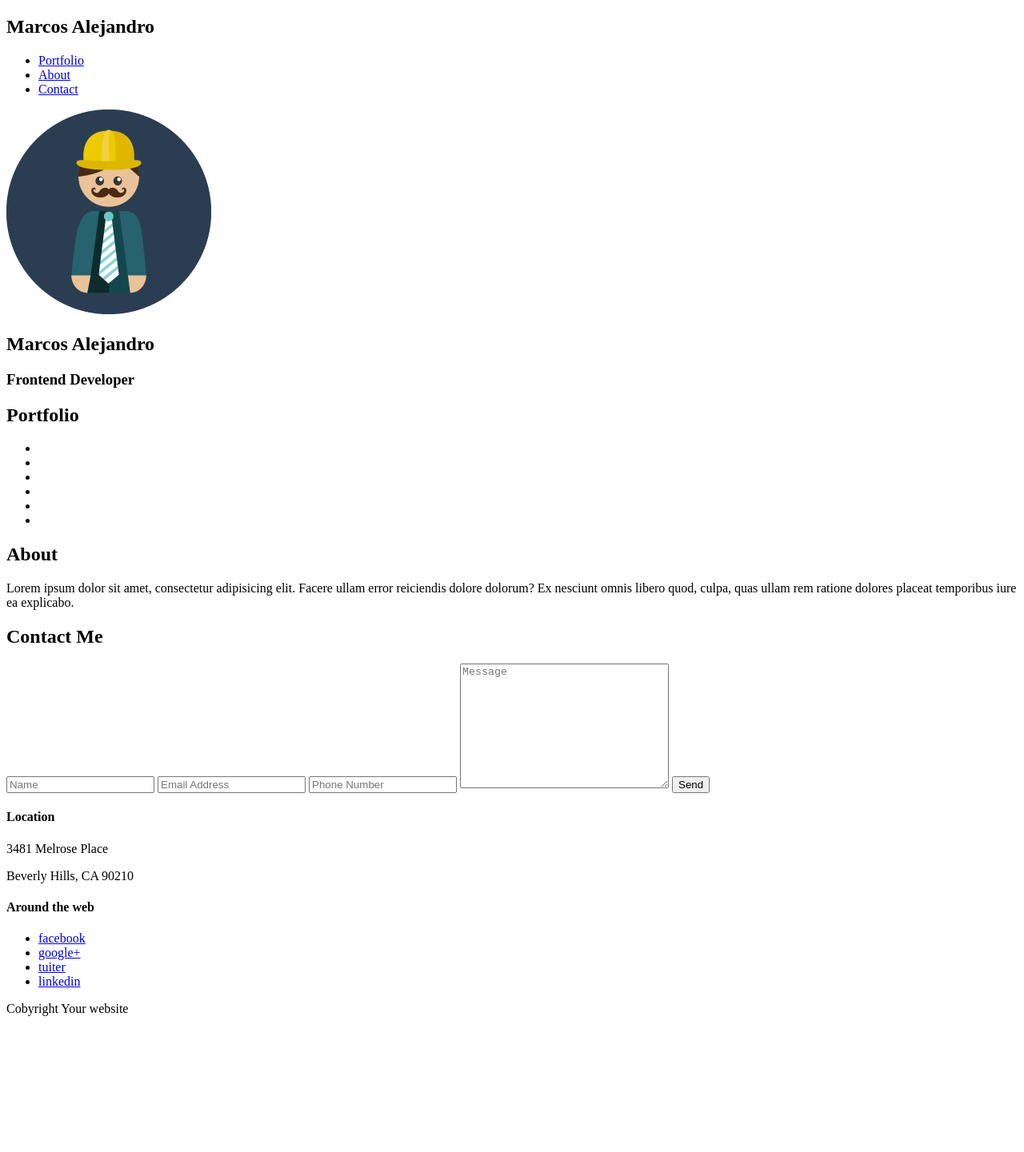
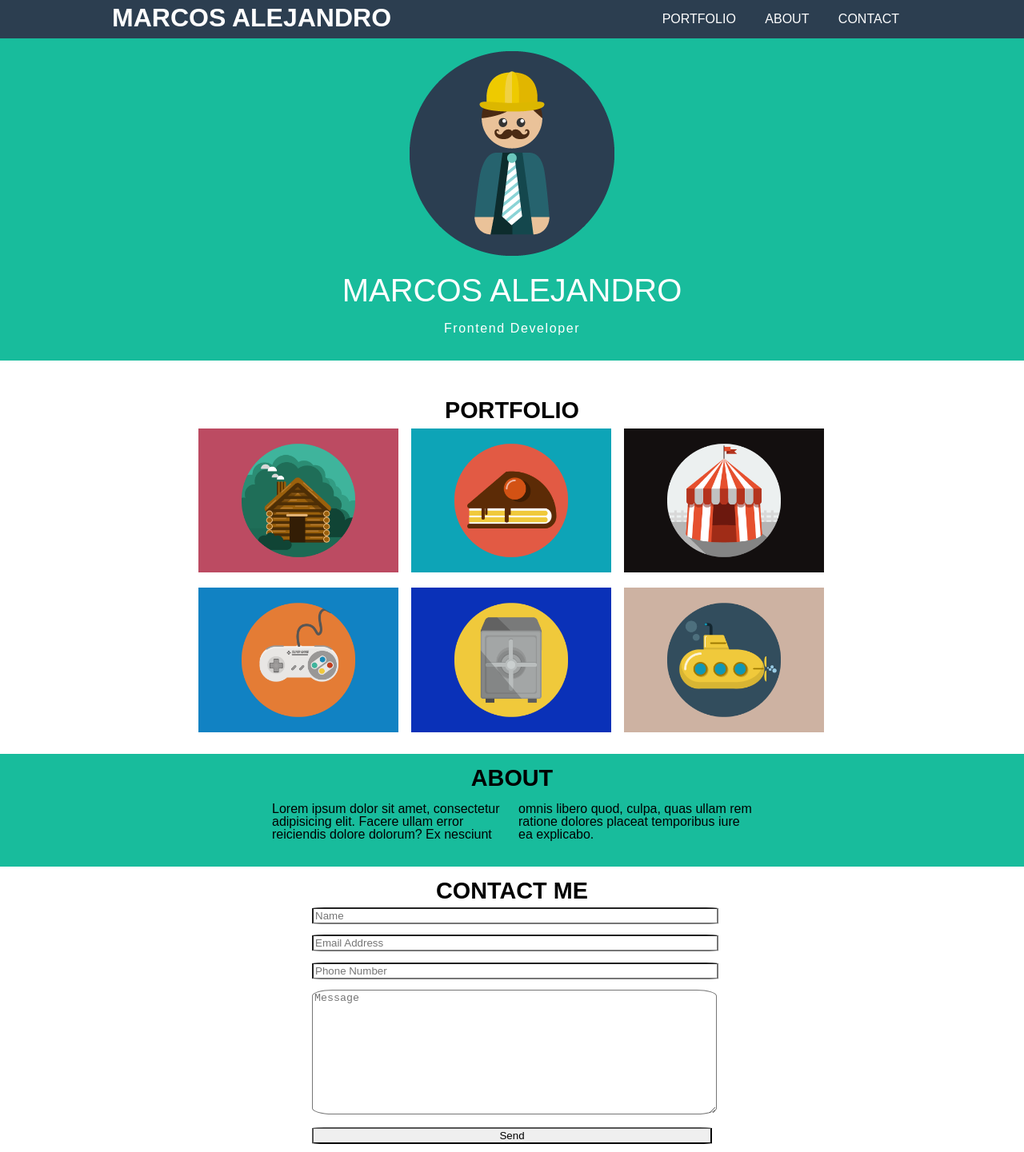
Before and after one commit to maginkgo/Workshops, a plain HTML site: page Portfolio TP7/index.html in a window 1280 px wide. Shown: the top 1441 px of the page at 80% size. Before the commit the page ends 1287 px from the top, so only its background shows below. Drawn offline with Linux system fonts and the light colour scheme.

Commit message:
Pryecto Portfolio v.2

```diff
--- /dev/null
+++ b/Portfolio TP7/css/estilos.css
@@ -0,0 +1,162 @@
+.container{
+	max-width: 1000px;
+	margin:auto;
+}
+
+#nav, footer{
+	background: #2C3E50;
+}
+
+body{
+	font-family: sans-serif;
+}
+
+header, #about{
+	background: #18BC9C;
+}
+
+footer .copyright{
+	background: #233140;
+}
+
+header{
+	color: white;
+}
+
+a{
+	text-decoration: none;
+	color:white;
+}
+
+#nav{
+	overflow: auto;
+}
+
+#nav ul li{
+	display: inline-block;
+	margin: 1em;
+}
+
+header h1{
+	float:left;
+	font-size: 2em;
+	margin-top: 0.2em;
+	text-transform: uppercase;
+	font-weight: bold;
+}
+
+header nav{
+	float:right;
+	text-transform: uppercase;
+}
+
+header article{
+	padding: 1em;
+	text-align: center;
+}
+
+header article img{
+	width:;
+}
+
+header article h2{
+	font-size: 2.5em;
+	text-transform: uppercase;
+	margin: 0.5em 0;
+}
+
+header article h3{
+	letter-spacing: 0.1em;
+	margin-bottom: 1em;
+}
+
+#portfolio{
+	text-align: center;
+	padding: 1em;
+	margin-top: 2em;
+}
+
+#portfolio h2{
+	text-transform: uppercase;
+	font-size: 1.8em;
+	font-weight: bold;
+}
+
+#portfolio ul{
+	display: flex;
+	flex-wrap:wrap;
+	max-width: 800px;
+	margin: auto;
+}
+#portfolio img{
+	width: 250px;
+}
+#portfolio li{
+	margin: 0.5em;
+}
+#about{
+	text-align: center;
+	padding: 1em;
+}
+#about h2{
+	text-transform: uppercase;
+	font-size: 1.8em;
+	font-weight: bold;
+}
+#about article{
+	padding: 1em;
+	margin: auto;
+	text-align: left;
+	column-count:2;
+	max-width: 600px;
+}
+#contact{
+	text-align: center;
+	margin: 1em;
+}
+#contact h2{
+	text-transform: uppercase;
+	font-size: 1.8em;
+	font-weight: bold;
+}
+#contact form{
+	max-width: 500px;
+	margin: auto;
+}
+#contact form input, textarea{
+	width: 100%;
+	margin: 0.5em auto;
+	border-radius: 5%;
+}
+
+footer{
+	color:white;
+	margin: 1em auto;
+}
+
+footer .container{
+	padding: 2em;
+	display: flex;
+	justify-content:space-around;
+}
+
+footer ul{
+	display: flex;
+}
+
+footer ul li{
+	margin:0.5em;
+}
+
+footer h4{
+	text-transform: uppercase;
+	font-weight: bold;
+}
+footer .container div{
+	text-align: center;
+}
+
+footer .copyright{
+	text-align: center;
+	padding: 2em;
+}
--- /dev/null
+++ b/Portfolio TP7/css/reset.css
@@ -0,0 +1,48 @@
+/* http://meyerweb.com/eric/tools/css/reset/
+   v2.0 | 20110126
+   License: none (public domain)
+*/
+
+html, body, div, span, applet, object, iframe,
+h1, h2, h3, h4, h5, h6, p, blockquote, pre,
+a, abbr, acronym, address, big, cite, code,
+del, dfn, em, img, ins, kbd, q, s, samp,
+small, strike, strong, sub, sup, tt, var,
+b, u, i, center,
+dl, dt, dd, ol, ul, li,
+fieldset, form, label, legend,
+table, caption, tbody, tfoot, thead, tr, th, td,
+article, aside, canvas, details, embed,
+figure, figcaption, footer, header, hgroup,
+menu, nav, output, ruby, section, summary,
+time, mark, audio, video {
+	margin: 0;
+	padding: 0;
+	border: 0;
+	font-size: 100%;
+	font: inherit;
+	vertical-align: baseline;
+}
+/* HTML5 display-role reset for older browsers */
+article, aside, details, figcaption, figure,
+footer, header, hgroup, menu, nav, section {
+	display: block;
+}
+body {
+	line-height: 1;
+}
+ol, ul {
+	list-style: none;
+}
+blockquote, q {
+	quotes: none;
+}
+blockquote:before, blockquote:after,
+q:before, q:after {
+	content: '';
+	content: none;
+}
+table {
+	border-collapse: collapse;
+	border-spacing: 0;
+}
--- a/Portfolio TP7/index.html
+++ b/Portfolio TP7/index.html
@@ -2,44 +2,58 @@
 <html lang="en">
 <head>
 	<meta charset="UTF-8">
+	<meta name="viewport" content="width=device-width">
 	<title>Workshop 1</title>
+	<link rel="stylesheet" href="css/reset.css">
+	<link rel="stylesheet" href="css/estilos.css">
 </head>
 <body>
 	<header>
+		<div id="nav">
+			<div class="container">
+				<h1>Marcos Alejandro</h1>
 				<nav>
-			<h1>Marcos Alejandro</h1>
-			<div>
 					<ul>
-					<li><a href="#">Portfolio</a></li>
-					<li><a href="#">About</a></li>
-					<li><a href="#">Contact</a></li>
+						<li><a href="">Portfolio</a></li>
+						<li><a href="">About</a></li>
+						<li><a href="">Contact</a></li>
 					</ul>
+				</nav>
 			</div>
-		</nav>
+		</div>
+		<div class="container">
 			<article>
 				<img src="imagenes/trabajador.png" alt="">
 				<h2>Marcos Alejandro</h2>
 				<h3>Frontend Developer</h3>
 			</article>
+		</div>
 	</header>
-	<section>
+	<section id="portfolio">
+		<div class="container">
 			<h2>Portfolio</h2>
 			<div>
 				<ul>
-				<li><img src="#" alt=""></li>
-				<li><img src="#" alt=""></li>
-				<li><img src="#" alt=""></li>
-				<li><img src="#" alt=""></li>
-				<li><img src="#" alt=""></li>
-				<li><img src="#" alt=""></li>
+					<li><img src="imagenes/casita.png" alt=""></li>
+					<li><img src="imagenes/postre.png" alt=""></li>
+					<li><img src="imagenes/carpa.png" alt=""></li>
+					<li><img src="imagenes/joystick.png" alt=""></li>
+					<li><img src="imagenes/caja_fuerte.png" alt=""></li>
+					<li><img src="imagenes/submarino.png" alt=""></li>
 				</ul>
 			</div>
+		</div>
 	</section>
-	<section>
+	<section id="about">
+		<div class="container">
 			<h2>About</h2>
+			<article>
 				<p>Lorem ipsum dolor sit amet, consectetur adipisicing elit. Facere ullam error reiciendis dolore dolorum? Ex nesciunt omnis libero quod, culpa, quas ullam rem ratione dolores placeat temporibus iure ea explicabo.</p>
+			</article>
+		</div>
 	</section>
-	<section>
+	<section id="contact">
+		<div class="container">
 			<h2>Contact Me</h2>
 			<form action="" method="post">
 				<input type="text" placeholder="Name">
@@ -48,8 +62,10 @@
 				<textarea name="" id="" cols="30" rows="10" placeholder="Message"></textarea>
 				<input type="submit" value="Send">
 			</form>
+		</div>
 	</section>
 	<footer>
+		<div class="container">
 			<div>
 				<h4>Location</h4>
 				<p>3481 Melrose Place</p>
@@ -64,8 +80,9 @@
 					<li><a href="#">linkedin</a></li>
 				</ul>
 			</div>
-		<div>
-			<p>Cobyright Your website</p>
+		</div>
+		<div class="copyright">
+			<p>Copyright Your website</p>
 		</div>
 	</footer>
 
```
Lines whose indentation alone changed are shown as unchanged.
